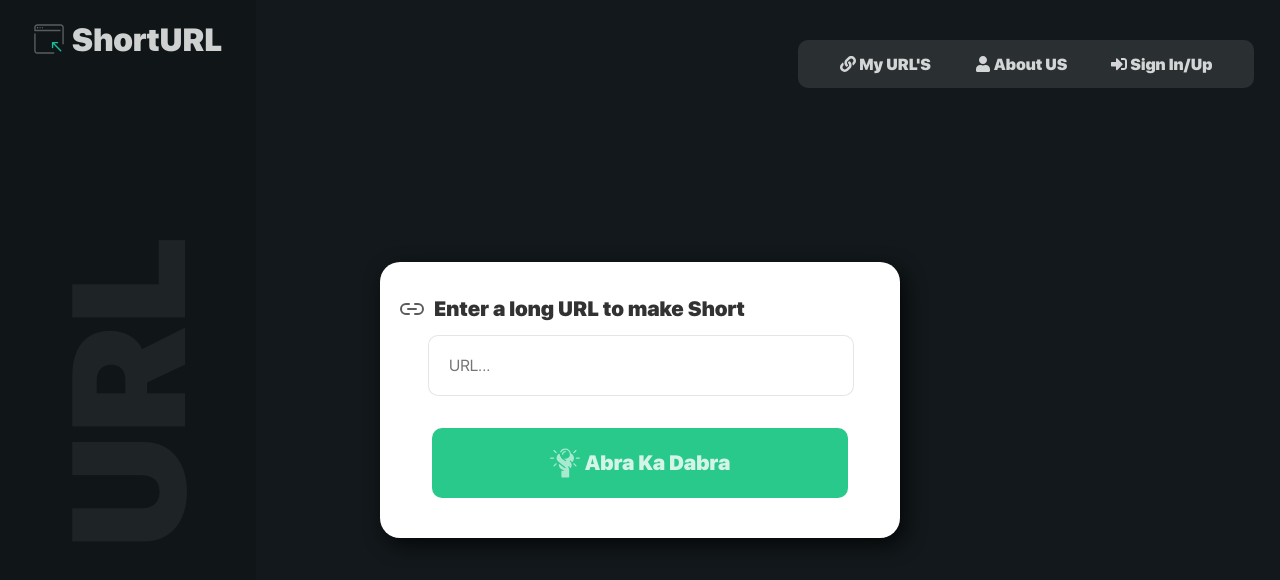
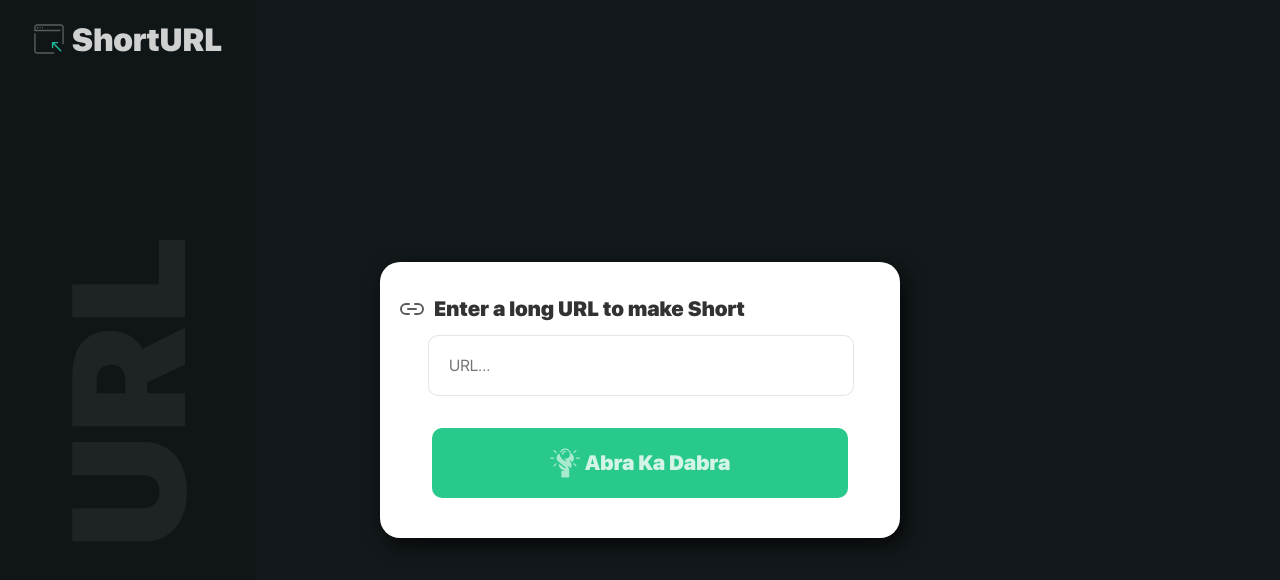
Before and after one commit to priyanshu-kun/URL-shortner, a React (Create React App) app in the folder frontend/: page / in a window 1280 px wide. Shown: the top 580 px of the page. Built offline with nearby package versions, Linux system fonts and the light colour scheme.

Commit message:
finish projects

```diff
--- a/frontend/src/App.js
+++ b/frontend/src/App.js
@@ -1,7 +1,6 @@
 import React from "react";
 import './App.css';
 import Content from "./components/content";
-import Navbar from "./components/navbar";
 
 function App() {
   return (
@@ -22,7 +21,6 @@ function App() {
 ShortURL</h1>
         <h1 className="url-design">URL</h1>
       </div>
-      <Navbar />
       <Content />
     </>
   );
--- a/frontend/src/components/content.jsx
+++ b/frontend/src/components/content.jsx
@@ -1,26 +1,8 @@
 import React, { useState, useEffect, useRef } from 'react';
-import {
-  LinkedinIcon,
-  FacebookIcon,
-  EmailShareButton,
-  FacebookShareButton,
-  LinkedinShareButton,
-  InstapaperShareButton,
-  TwitterShareButton,
-  TwitterIcon,
-  EmailIcon,
-} from 'react-share';
-import {
-  FaCopy,
-  FaInstagram,
-  FaLinkedinIn,
-  FaFacebook,
-  FaEnvelope,
-  FaMagic,
-  FaPaperPlane,
-} from 'react-icons/fa';
+import { FaMagic, FaPaperPlane } from 'react-icons/fa';
 import axios from 'axios';
 import '../styles/content.css';
+import SocialSharing from './social-sharing';
 
 function Content() {
   const [value, setValue] = useState('');
@@ -140,40 +122,7 @@ function Content() {
           <FaPaperPlane className="share-icon" />
           Share it
         </h1>
-        <div className="social-handles">
-          <button onClick={handleCopy}>
-            <FaCopy className="social-icons" />
-          </button>
-          <LinkedinShareButton url={shortURL}>
-            <LinkedinIcon
-              size={40}
-              borderRadius={10}
-              bgStyle={{ fill: '#12181B' }}
-            />
-          </LinkedinShareButton>
-          <TwitterShareButton url={shortURL}>
-            <TwitterIcon
-              size={40}
-              borderRadius={10}
-              bgStyle={{ fill: '#12181B' }}
-            />
-          </TwitterShareButton>
-
-          <EmailShareButton url={shortURL}>
-            <EmailIcon
-              size={40}
-              borderRadius={10}
-              bgStyle={{ fill: '#12181B' }}
-            />
-          </EmailShareButton>
-          <FacebookShareButton url={shortURL}>
-            <FacebookIcon
-              size={40}
-              borderRadius={10}
-              bgStyle={{ fill: '#12181B' }}
-            />
-          </FacebookShareButton>
-        </div>
+        <SocialSharing handleCopy={handleCopy} shortURL={shortURL} />
       </div>
       {shortURL === '' ? (
         <button className="submit-btn" onClick={handleUrlSubmit}>
--- a/frontend/src/components/navbar.jsx
+++ /dev/null
@@ -1,32 +0,0 @@
-import React from 'react';
-import '../styles/navbar.css';
-import { FaSignInAlt, FaLink, FaUser } from 'react-icons/fa';
-
-function Navbar() {
-  return (
-    <nav className="navbar">
-      <ul>
-        <li>
-          <a href="#">
-            <FaLink className="icons" />
-            My URL'S
-          </a>
-        </li>
-        <li>
-          <a href="#">
-            <FaUser className="icons" />
-            About US
-          </a>
-        </li>
-        <li>
-          <a href="#">
-            <FaSignInAlt className="icons" />
-            Sign In/Up
-          </a>
-        </li>
-      </ul>
-    </nav>
-  );
-}
-
-export default Navbar;
--- /dev/null
+++ b/frontend/src/components/social-sharing.jsx
@@ -0,0 +1,56 @@
+import React from 'react';
+import {
+  LinkedinIcon,
+  FacebookIcon,
+  EmailShareButton,
+  FacebookShareButton,
+  LinkedinShareButton,
+  TwitterShareButton,
+  TwitterIcon,
+  EmailIcon,
+} from 'react-share';
+import { FaCopy } from 'react-icons/fa';
+import '../styles/content.css';
+
+function SocialSharing(props) {
+  const { shortURL } = props.shortURL;
+  //   const { handleCopy } = props.handleCopy;
+  return (
+    <div className="social-handles">
+      <button
+        onClick={() => {
+          props.handleCopy();
+        }}
+      >
+        <FaCopy className="social-icons" />
+      </button>
+      <LinkedinShareButton url={shortURL}>
+        <LinkedinIcon
+          size={40}
+          borderRadius={10}
+          bgStyle={{ fill: '#12181B' }}
+        />
+      </LinkedinShareButton>
+      <TwitterShareButton url={shortURL}>
+        <TwitterIcon
+          size={40}
+          borderRadius={10}
+          bgStyle={{ fill: '#12181B' }}
+        />
+      </TwitterShareButton>
+
+      <EmailShareButton url={shortURL}>
+        <EmailIcon size={40} borderRadius={10} bgStyle={{ fill: '#12181B' }} />
+      </EmailShareButton>
+      <FacebookShareButton url={shortURL}>
+        <FacebookIcon
+          size={40}
+          borderRadius={10}
+          bgStyle={{ fill: '#12181B' }}
+        />
+      </FacebookShareButton>
+    </div>
+  );
+}
+
+export default SocialSharing;
--- a/frontend/src/styles/navbar.css
+++ /dev/null
@@ -1,62 +0,0 @@
-@font-face {
-    src: url(../assets/San-Francisco-Pro-Fonts-master/San-Francisco-Pro-Fonts-master/SF-Pro-Display-Black.otf);
-    font-family: "SF-Pro-Display-Black";
-}
-
-.navbar {
-    position: absolute;
-    top: 5%;
-    right: 2%;
-
-}
-
-.navbar ul {
-    all: initial;
-    padding: 0 20px;
-    background: rgba(255, 255, 255, 0.1);
-    max-width: 30rem;
-    min-width: 26rem;
-    height: 3rem;
-    /* background-color: red; */
-    display: flex;
-    align-items: center;
-    justify-content: space-around;
-    /* justify-content: center;
-    align-items: center; */
-    border-radius: 10px;
-    /* box-shadow: 0 0 30px 3px rgba(0, 0, 0, 0.3); */
-}
-
-.navbar ul li {
-    list-style: none;
-    padding: 0 10px;
-    height: 100%;
-    border-radius: 6px;
-    transition: all 0.5s ease;
-
-}
-
-.navbar ul li:hover {
-    background-color: #28C98B;
-    transform: scale(1.1);
-    box-shadow: 0 5px 10px rgba(0, 0, 0, 0.2);
-
-}
-
-/* .navbar ul li:hover a {
-    color: rgba(255, 255, 255, 0.8);
-} */
-
-.navbar ul a {
-    display: flex;
-    text-decoration: none;
-    color: rgba(255, 255, 255, 0.8);
-    font-family: "SF-Pro-Display-Black";
-    height: 100%;
-    /* background-color: saddlebrown; */
-    align-items: center;
-}
-
-.icons {
-    margin-right: 3px;
-}
```
Also changed, not shown: 1 other file (tests, documents, lock files or other folders).
